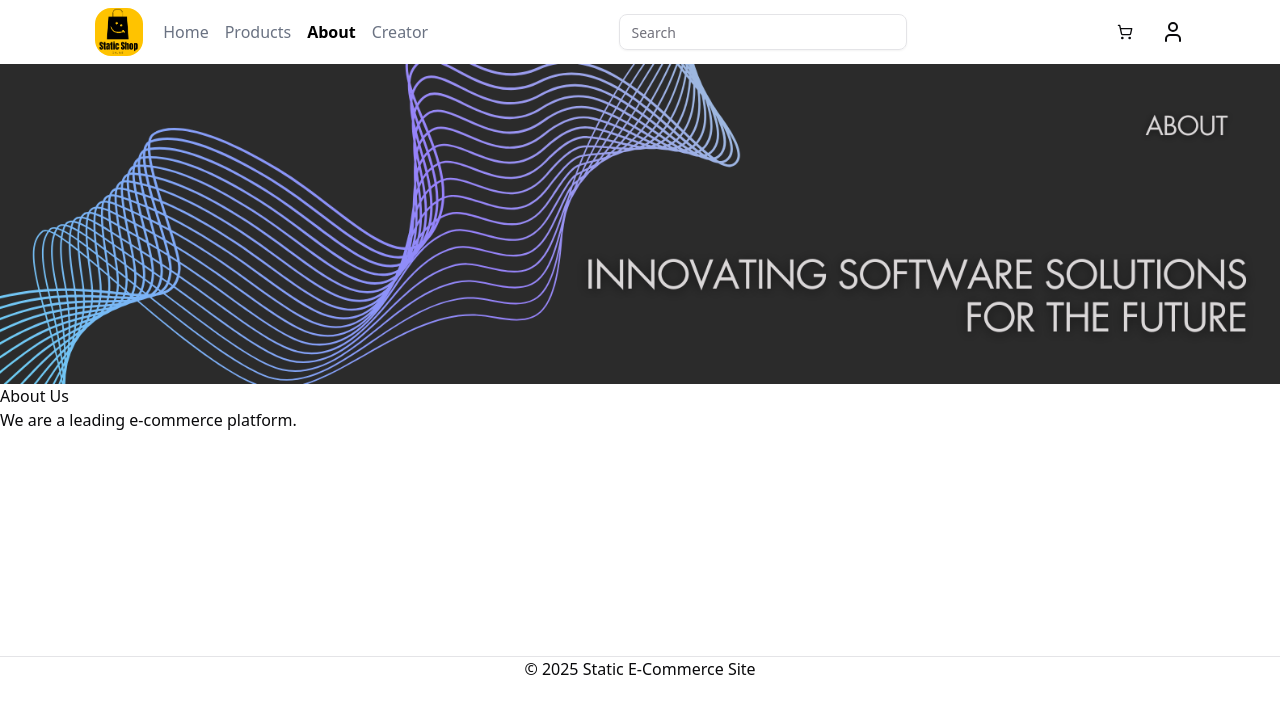
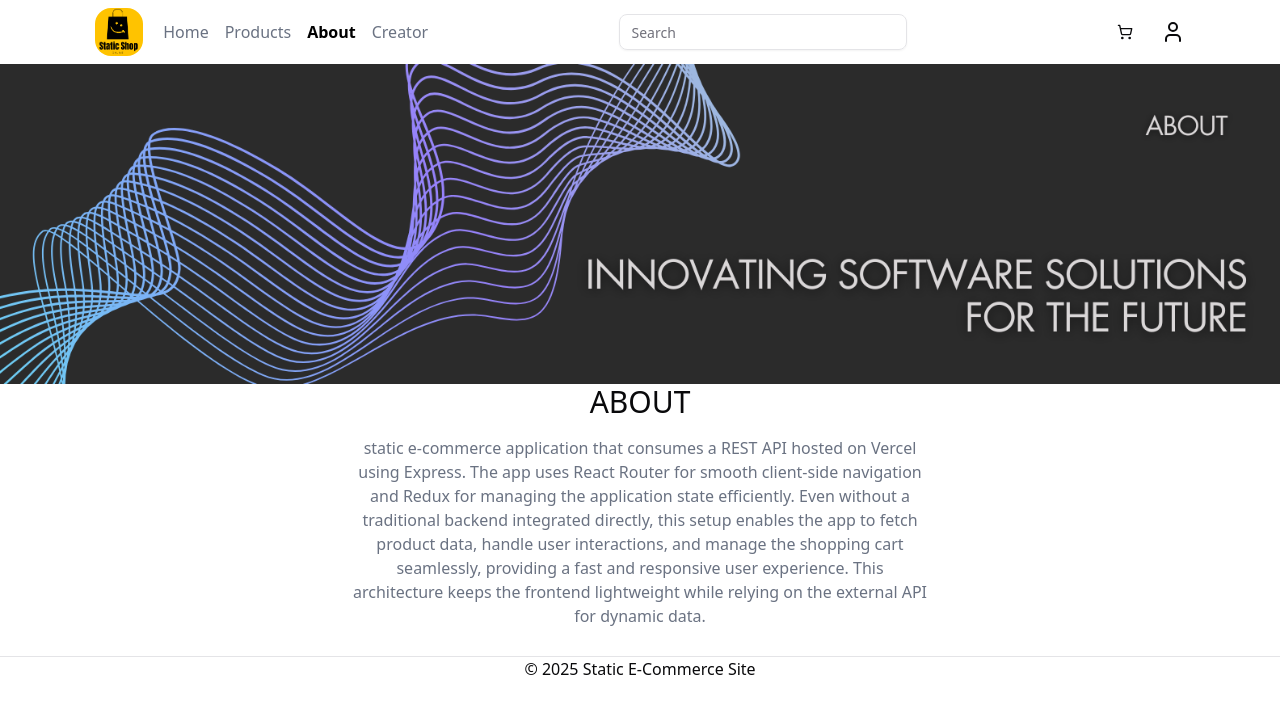
Before and after one commit to LeynardPenaranda/e-commerce-with-redux-rest-api, a React (Vite) app: page /about in a window 1280 px wide. Shown: the top 714 px of the page. Built offline with nearby package versions, Linux system fonts and the light colour scheme.

Commit message:
added something in about

```diff
--- a/src/components/pages/about.tsx
+++ b/src/components/pages/about.tsx
@@ -4,8 +4,17 @@ const About = () => {
       <div className="w-full object-center object-contain">
         <img src="/images/Banner.png" alt="banner" className="w-full h-full " />
       </div>
-      <h1>About Us</h1>
-      <p>We are a leading e-commerce platform.</p>
+      <h1 className="text-center text-3xl font-medium">ABOUT</h1>
+      <p className="text-center text-gray-500 mt-4 max-w-xl mx-auto">
+        static e-commerce application that consumes a REST API hosted on Vercel
+        using Express. The app uses React Router for smooth client-side
+        navigation and Redux for managing the application state efficiently.
+        Even without a traditional backend integrated directly, this setup
+        enables the app to fetch product data, handle user interactions, and
+        manage the shopping cart seamlessly, providing a fast and responsive
+        user experience. This architecture keeps the frontend lightweight while
+        relying on the external API for dynamic data.
+      </p>
     </div>
   );
 };
```
Also changed, not shown: public/images/Banner2.png (added).
